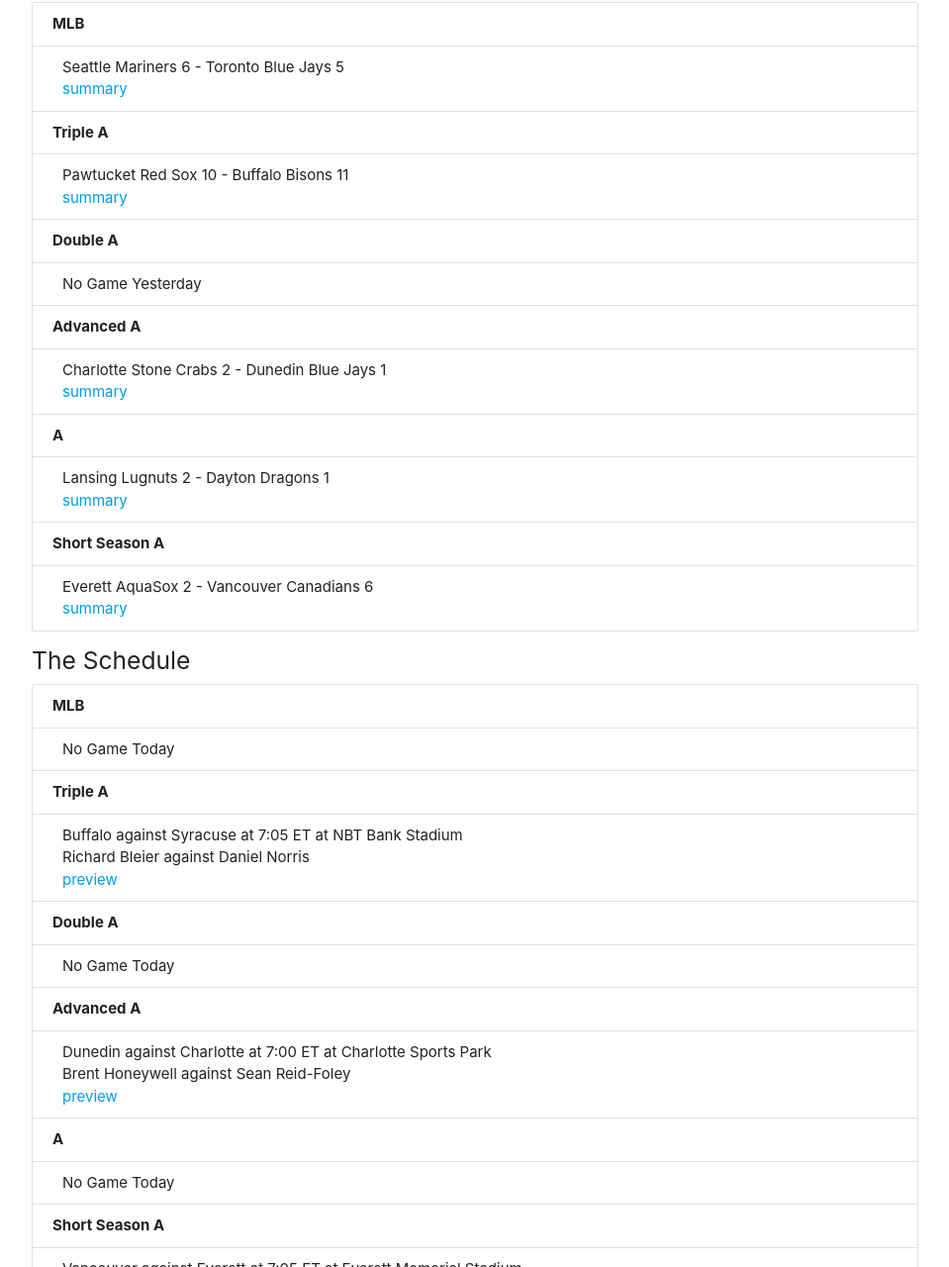
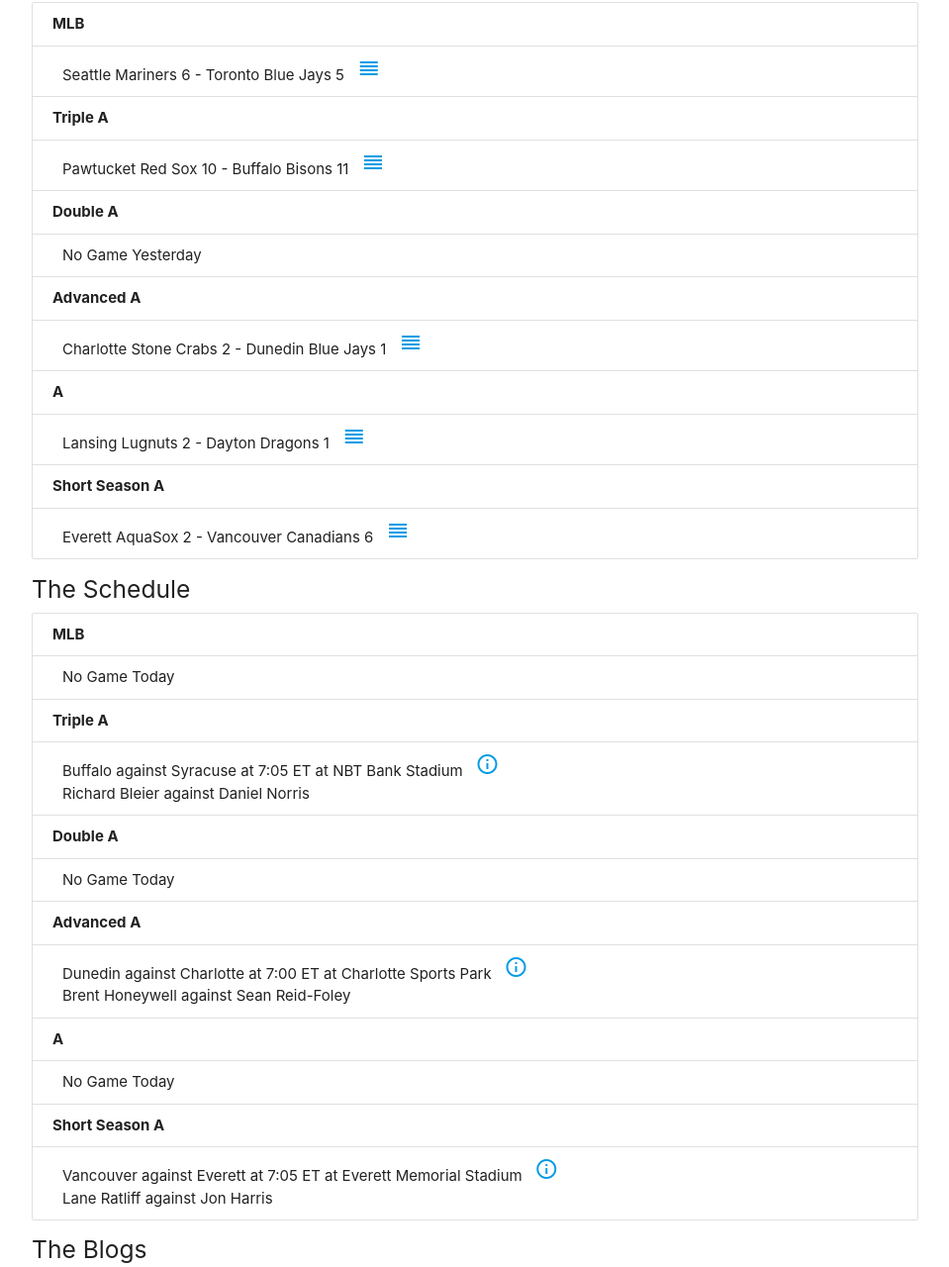
Before and after one commit to gwynp/jayssummary, a plain HTML site: page index.html in a window 1280 px wide. Shown: the part 115-1395 px from the top of the page at 99% size, without its empty margins (160-1119 px from the left). Drawn offline with nearby package versions, Linux system fonts and the light colour scheme.

Commit message:
Changed materialize css icons

```diff
--- a/index.html
+++ b/index.html
@@ -3,6 +3,7 @@
 
 	   <!-- Compiled and minified CSS -->
 	  <link rel="stylesheet" href="https://cdnjs.cloudflare.com/ajax/libs/materialize/0.95.3/css/materialize.min.css">
+    <link href="https://fonts.googleapis.com/icon?family=Material+Icons" rel="stylesheet">
 
      <title>Jays Summary</title>
      <meta name="viewport" content="width=device-width, initial-scale=1"/>
@@ -28,31 +29,31 @@
   document.getElementById('para').innerHTML = today;
   </script><h5 class="header">The Scores</small></h5> <ul class="collection with-header">
 <li class="collection-header"><b>MLB</b></li>
-<li class="collection-item">Seattle Mariners 6 - Toronto Blue Jays 5 <br><a href=http:///mlb.mlb.com/mlb/gameday/index.jsp?gid=2015_07_26_tormlb_seamlb_1>summary</a><br></li>
+<li class="collection-item">Seattle Mariners 6 - Toronto Blue Jays 5 &nbsp;&nbsp;<a href=http:///mlb.mlb.com/mlb/gameday/index.jsp?gid=2015_07_26_tormlb_seamlb_1><i class="material-icons">reorder</i></a><br></li>
 <li class="collection-header"><b>Triple A</b></li>
-<li class="collection-item">Pawtucket Red Sox 10 - Buffalo Bisons 11 <br><a href=http:///mlb.mlb.com/mlb/gameday/index.jsp?gid=2015_07_26_bufaaa_pawaaa_1>summary</a><br></li>
+<li class="collection-item">Pawtucket Red Sox 10 - Buffalo Bisons 11 &nbsp;&nbsp;<a href=http:///mlb.mlb.com/mlb/gameday/index.jsp?gid=2015_07_26_bufaaa_pawaaa_1><i class="material-icons">reorder</i></a><br></li>
 <li class="collection-header"><b>Double A</b></li>
 <li class="collection-item">No Game Yesterday</li>
 <li class="collection-header"><b>Advanced A</b></li>
-<li class="collection-item">Charlotte Stone Crabs 2 - Dunedin Blue Jays 1 <br><a href=http:///mlb.mlb.com/mlb/gameday/index.jsp?gid=2015_07_26_dunafa_chaafa_1>summary</a><br></li>
+<li class="collection-item">Charlotte Stone Crabs 2 - Dunedin Blue Jays 1 &nbsp;&nbsp;<a href=http:///mlb.mlb.com/mlb/gameday/index.jsp?gid=2015_07_26_dunafa_chaafa_1><i class="material-icons">reorder</i></a><br></li>
 <li class="collection-header"><b>A</b></li>
-<li class="collection-item">Lansing Lugnuts 2 - Dayton Dragons 1 <br><a href=http:///mlb.mlb.com/mlb/gameday/index.jsp?gid=2015_07_26_dayafx_lanafx_1>summary</a><br></li>
+<li class="collection-item">Lansing Lugnuts 2 - Dayton Dragons 1 &nbsp;&nbsp;<a href=http:///mlb.mlb.com/mlb/gameday/index.jsp?gid=2015_07_26_dayafx_lanafx_1><i class="material-icons">reorder</i></a><br></li>
 <li class="collection-header"><b>Short Season A</b></li>
-<li class="collection-item">Everett AquaSox 2 - Vancouver Canadians 6 <br><a href=http:///mlb.mlb.com/mlb/gameday/index.jsp?gid=2015_07_26_vanasx_eveasx_1>summary</a><br></li>
+<li class="collection-item">Everett AquaSox 2 - Vancouver Canadians 6 &nbsp;&nbsp;<a href=http:///mlb.mlb.com/mlb/gameday/index.jsp?gid=2015_07_26_vanasx_eveasx_1><i class="material-icons">reorder</i></a><br></li>
 </ul>
 <h5 class="header">The Schedule</small></h5> <ul class="collection with-header">
 <li class="collection-header"><b>MLB</b></li>
 <li class="collection-item">No Game Today</li>
 <li class="collection-header"><b>Triple A</b></li>
-<li class="collection-item">Buffalo against Syracuse at 7:05 ET at NBT Bank Stadium <br>Richard Bleier against Daniel Norris<br><a href=http:///mlb.mlb.com/mlb/gameday/index.jsp?gid=2015_07_27_bufaaa_syraaa_1>preview</a></li>
+<li class="collection-item">Buffalo against Syracuse at 7:05 ET at NBT Bank Stadium &nbsp;&nbsp;<a href=http:///mlb.mlb.com/mlb/gameday/index.jsp?gid=2015_07_27_bufaaa_syraaa_1><i class="material-icons">info_outline</i></a><br>Richard Bleier against Daniel Norris</li>
 <li class="collection-header"><b>Double A</b></li>
 <li class="collection-item">No Game Today</li>
 <li class="collection-header"><b>Advanced A</b></li>
-<li class="collection-item">Dunedin against Charlotte at 7:00 ET at Charlotte Sports Park <br>Brent Honeywell against Sean Reid-Foley<br><a href=http:///mlb.mlb.com/mlb/gameday/index.jsp?gid=2015_07_27_dunafa_chaafa_1>preview</a></li>
+<li class="collection-item">Dunedin against Charlotte at 7:00 ET at Charlotte Sports Park &nbsp;&nbsp;<a href=http:///mlb.mlb.com/mlb/gameday/index.jsp?gid=2015_07_27_dunafa_chaafa_1><i class="material-icons">info_outline</i></a><br>Brent Honeywell against Sean Reid-Foley</li>
 <li class="collection-header"><b>A</b></li>
 <li class="collection-item">No Game Today</li>
 <li class="collection-header"><b>Short Season A</b></li>
-<li class="collection-item">Vancouver against Everett at 7:05 ET at Everett Memorial Stadium <br>Lane Ratliff against Jon Harris<br><a href=http:///mlb.mlb.com/mlb/gameday/index.jsp?gid=2015_07_27_vanasx_eveasx_1>preview</a></li>
+<li class="collection-item">Vancouver against Everett at 7:05 ET at Everett Memorial Stadium &nbsp;&nbsp;<a href=http:///mlb.mlb.com/mlb/gameday/index.jsp?gid=2015_07_27_vanasx_eveasx_1><i class="material-icons">info_outline</i></a><br>Lane Ratliff against Jon Harris</li>
 </ul>
 <div class="page-header"><h5>The Blogs</h5></div>
 <ul class="collapsible" data-collapsible="accordion">
```
Also changed, not shown: head.html (+1 -0 lines), 1 other file.
